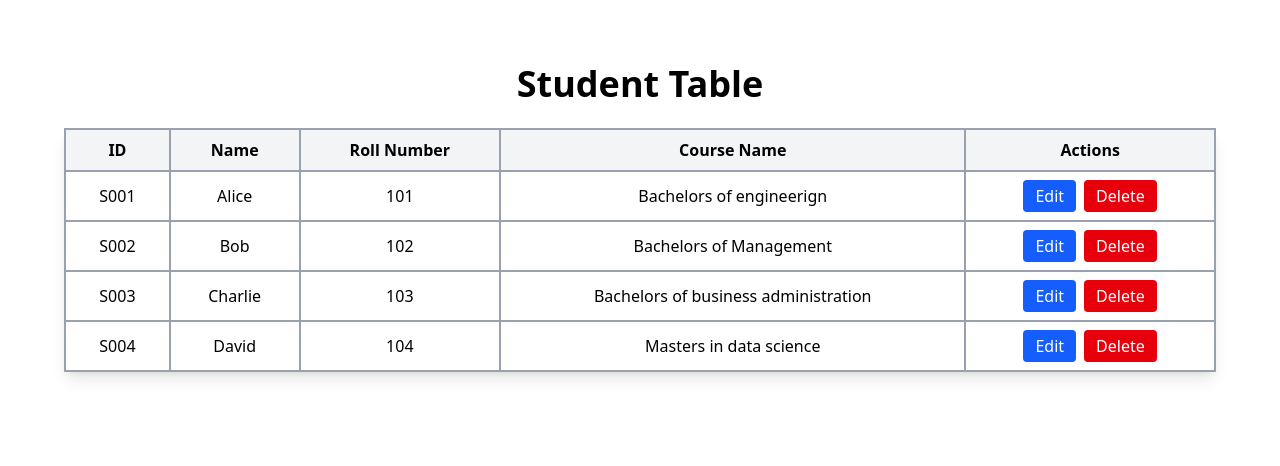
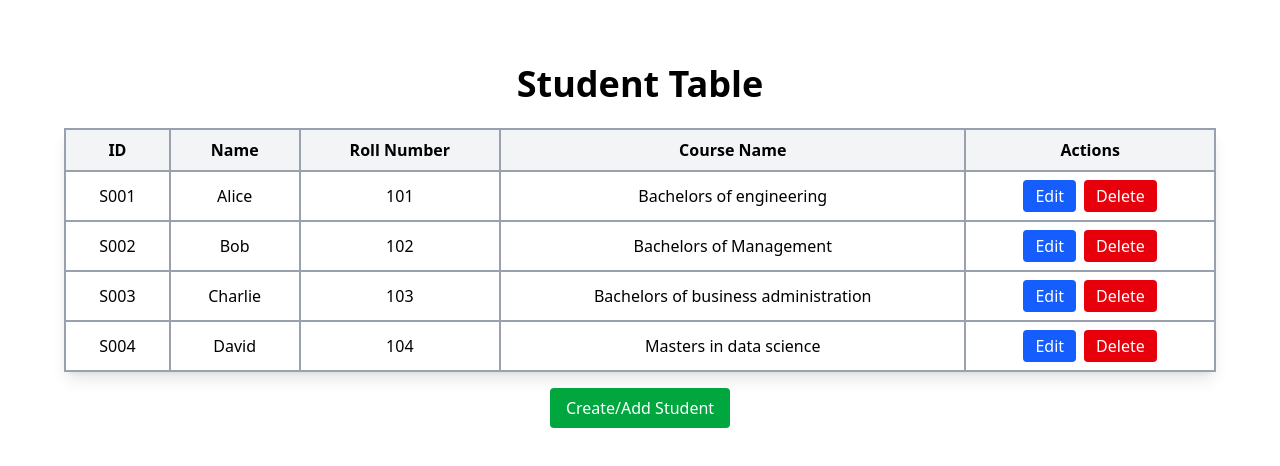
Before and after one commit to HitaarnavBhatia/SonarTest, a React (Vite) app: page / in a window 1280 px wide. Shown: the top 466 px of the page. Built offline with nearby package versions, Linux system fonts and the light colour scheme.

Commit message:
added delete functionality

```diff
--- a/src/App.jsx
+++ b/src/App.jsx
@@ -3,12 +3,29 @@ import "./index.css";
 import "./App.css";
 
 function App() {
-    const [students, setstudents] = useState([
-        { id: "S001", name: "Alice", roll: "101", course: "Bachelors of engineerign" },
+    const [students, setStudents] = useState([
+        { id: "S001", name: "Alice", roll: "101", course: "Bachelors of engineering" },
         { id: "S002", name: "Bob", roll: "102", course: "Bachelors of Management" },
         { id: "S003", name: "Charlie", roll: "103", course: "Bachelors of business administration" },
         { id: "S004", name: "David", roll: "104", course: "Masters in data science" },
     ]);
+
+    function addStudent() {
+        const newStudent = {
+            id: `S00${students.length + 1}`,
+            name: "New Student",
+            roll: `${100 + students.length + 1}`,
+            course: "Course Name",
+        };
+        setStudents([...students, newStudent]);
+    }
+
+    function deleteStudent(index) {
+      const newStudents = students.slice();
+      newStudents.splice(index, 1);
+      setStudents(newStudents);
+  }
+
 
     return (
         <div className="p-8">
@@ -28,7 +45,7 @@ function App() {
                 </thead>
 
                 <tbody>
-                    {students.map((student) => (
+                    {students.map((student, index) => (
                         <tr key={student.id} className="bg-gray">
                             <td className="border-2 border-gray-400 px-4 py-2">{student.id}</td>
                             <td className="border-2 border-gray-400 px-4 py-2">{student.name}</td>
@@ -38,7 +55,10 @@ function App() {
                                 <button className="bg-blue-600 hover:bg-blue-700 text-white px-3 py-1 rounded">
                                     Edit
                                 </button>
-                                <button className="bg-red-600 hover:bg-red-700 text-white px-3 py-1 rounded">
+                                <button
+                                      onClick={() => deleteStudent(index)}
+                                      className="bg-red-600 hover:bg-red-700 text-white px-3 py-1 rounded"
+                                >
                                   Delete
                                 </button>
                             </td>
@@ -46,6 +66,13 @@ function App() {
                     ))}
                 </tbody>
             </table>
+
+            <button
+                onClick={addStudent}
+                className="mt-4 bg-green-600 hover:bg-green-700 text-white px-4 py-2 rounded"
+            >
+                Create/Add Student
+            </button>
         </div>
     );
 }
```
Lines whose indentation alone changed are shown as unchanged.
